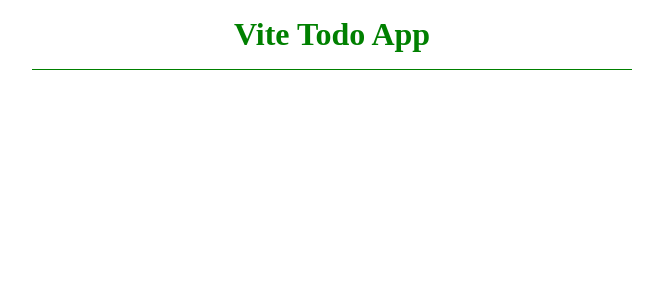
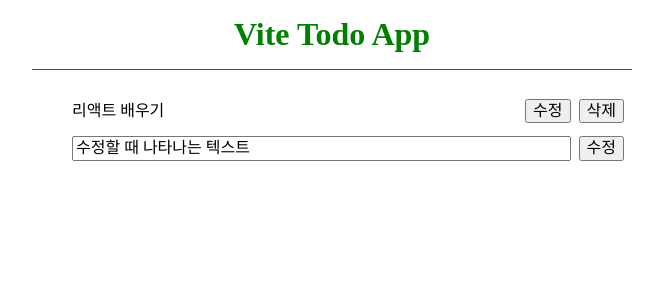
Before and after one commit to minhanPark/vite-todoapp, a React (Vite) app: page / in a window 1280 px wide. Shown: the top 300 px of the page, without its empty margins (308-971 px from the left). Built offline with nearby package versions, Linux system fonts and the light colour scheme.

Commit message:
리스트 수정할 때, 보일 때 ui 추가

```diff
--- a/src/App.css
+++ b/src/App.css
@@ -11,3 +11,20 @@
   color: green;
   border-bottom: 1px solid green;
 }
+
+.todo-list {
+  display: flex;
+  align-items: center;
+}
+
+.todo-list-text {
+  flex: 1;
+}
+
+.todo-list-button {
+  margin-right: 8px;
+}
+
+input.todo-list-text {
+  margin-right: 8px;
+}
--- a/src/App.jsx
+++ b/src/App.jsx
@@ -4,6 +4,19 @@ function App() {
   return (
     <div className="wrapper">
       <h1 className="header">Vite Todo App</h1>
+      <ul>
+        <li className="todo-list">
+          <p className="todo-list-text">리액트 배우기</p>
+          <div className="">
+            <button className="todo-list-button">수정</button>
+            <button className="todo-list-button">삭제</button>
+          </div>
+        </li>
+        <li className="todo-list">
+          <input className="todo-list-text" value="수정할 때 나타나는 텍스트" />
+          <button className="todo-list-button">수정</button>
+        </li>
+      </ul>
     </div>
   );
 }
```
